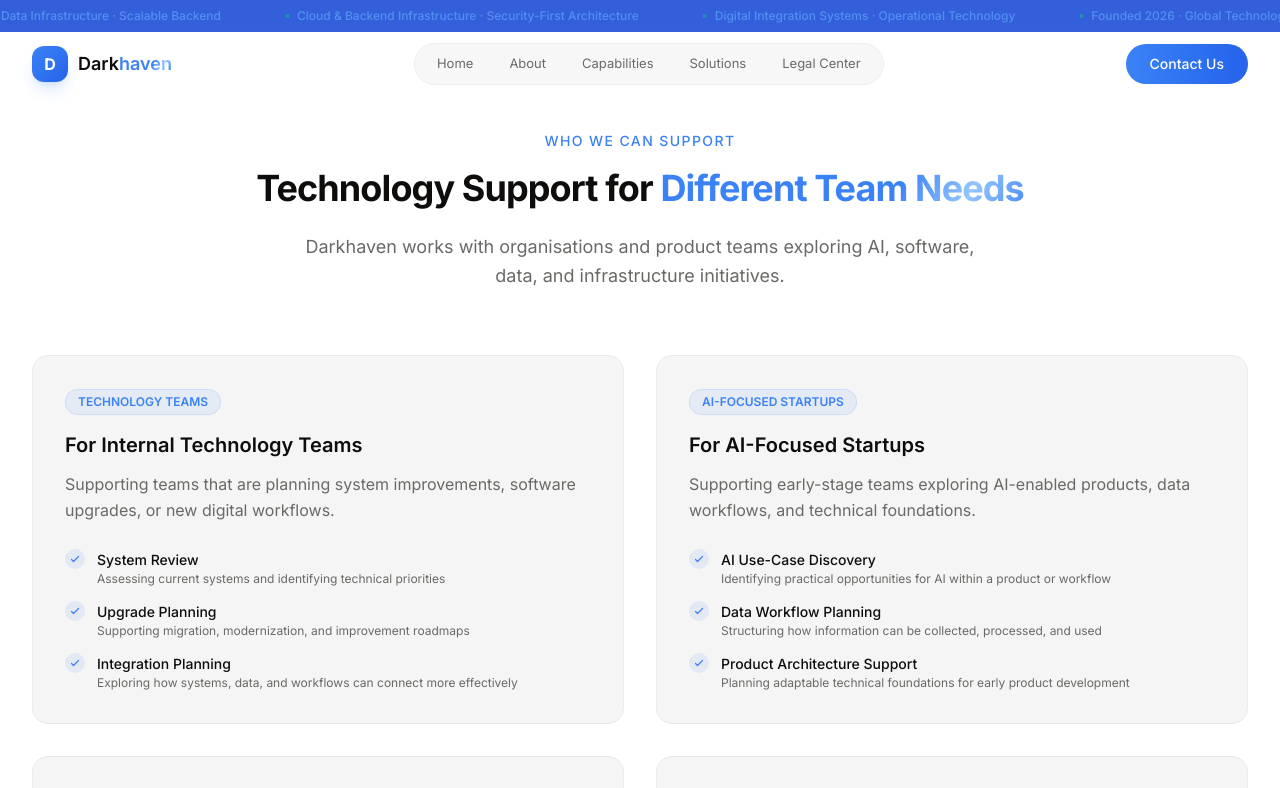
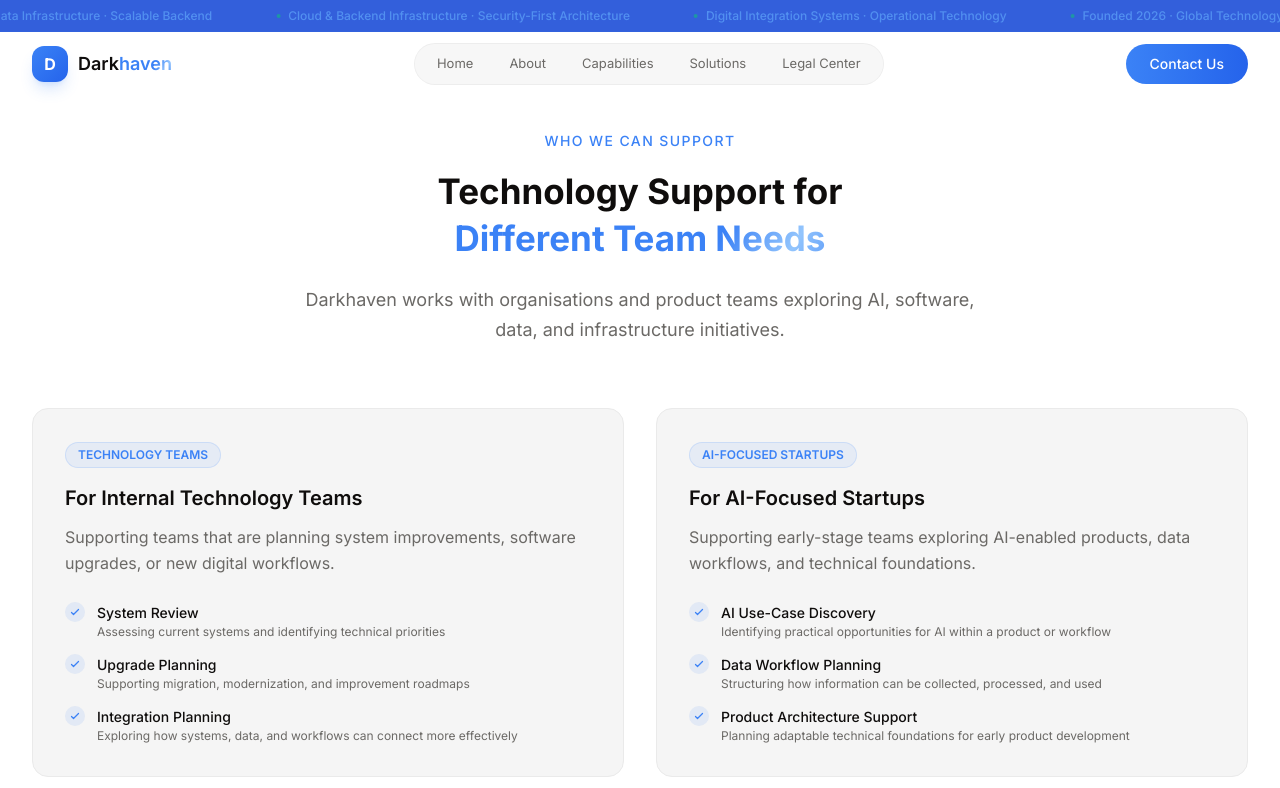
Before and after one commit to webteamgtc/darkhaven, a Next.js app: page /solutions in a window 1280 px wide. Shown: the top 788 px of the page. Built offline with nearby package versions, Linux system fonts and the light colour scheme.

Commit message:
Style updates to Solutions page and Hero

```diff
--- a/src/app/solutions/page.tsx
+++ b/src/app/solutions/page.tsx
@@ -57,7 +57,7 @@ export default function SolutionsPage() {
         <div className="relative max-w-7xl mx-auto px-4 sm:px-6 lg:px-8">
           <div className="text-center mb-12 sm:mb-16">
             <span className="text-sm font-medium text-blue uppercase tracking-widest">Who We Can Support</span>
-            <h1 className="text-2xl sm:text-3xl md:text-4xl font-bold tracking-tight mt-4 mb-6 text-text-dark">
+            <h1 className="text-2xl sm:text-[30px] md:text-[35px] font-bold mt-4 mb-6 text-text-dark max-w-lg mx-auto">
               Technology Support for <span className="shimmer-blue">Different Team Needs</span>
             </h1>
             <p className="text-text-dark-3 text-base sm:text-lg max-w-2xl mx-auto leading-relaxed">
--- a/src/components/Hero.tsx
+++ b/src/components/Hero.tsx
@@ -366,7 +366,7 @@ export default function Hero() {
           initial={{ opacity: 0, y: 20 }}
           animate={{ opacity: 1, y: 0 }}
           transition={{ duration: 0.8, delay: 0.7 }}
-          className="text-base sm:text-lg md:text-lg text-text-light-2 max-w-2xl mx-auto mb-8 sm:mb-12 leading-relaxed font-light px-2 sm:px-0"
+          className="text-base sm:text-lg md:text-lg text-text-light-2 max-w-4xl mx-auto mb-8 sm:mb-12 leading-relaxed font-light px-2 sm:px-0"
         >
           We help turn complex operational needs into clear, structured technology foundations.
         </motion.p>
```
